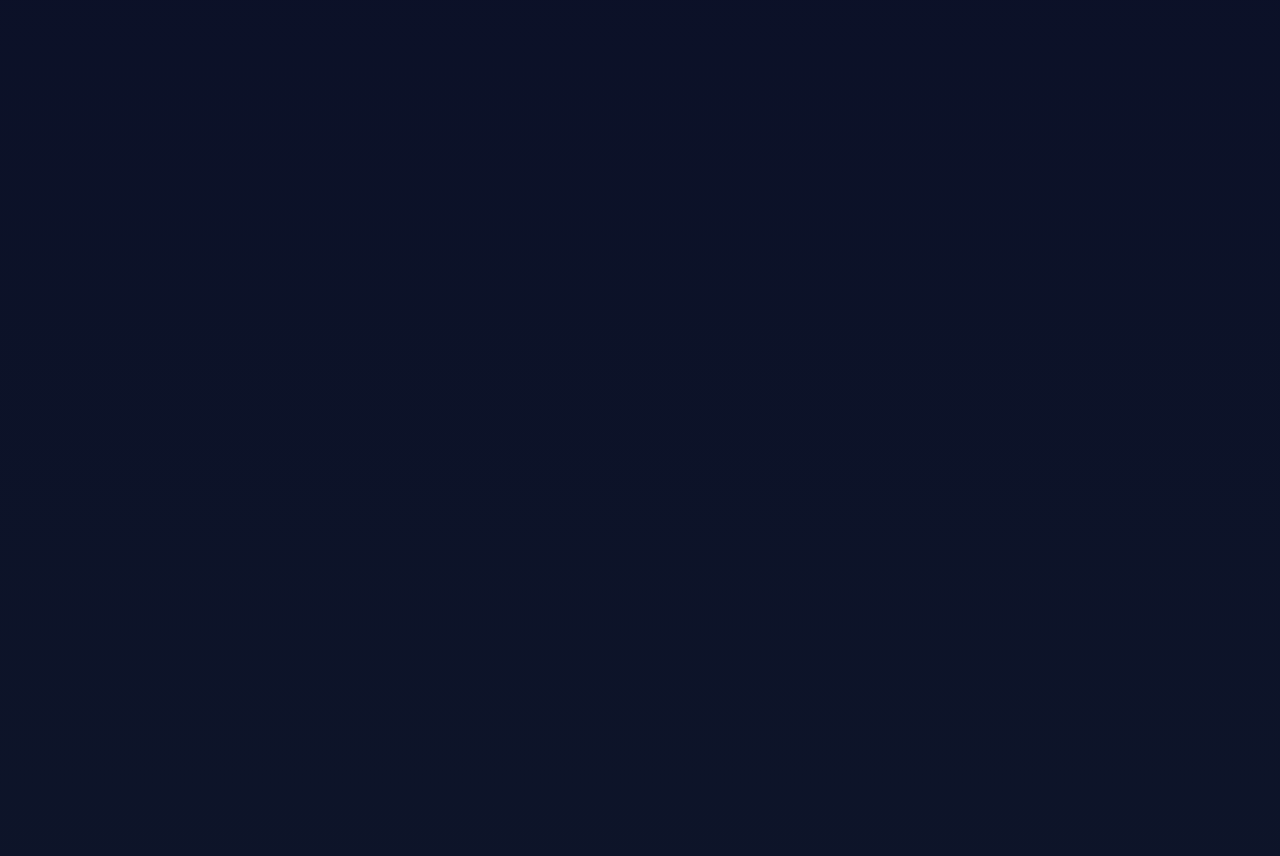
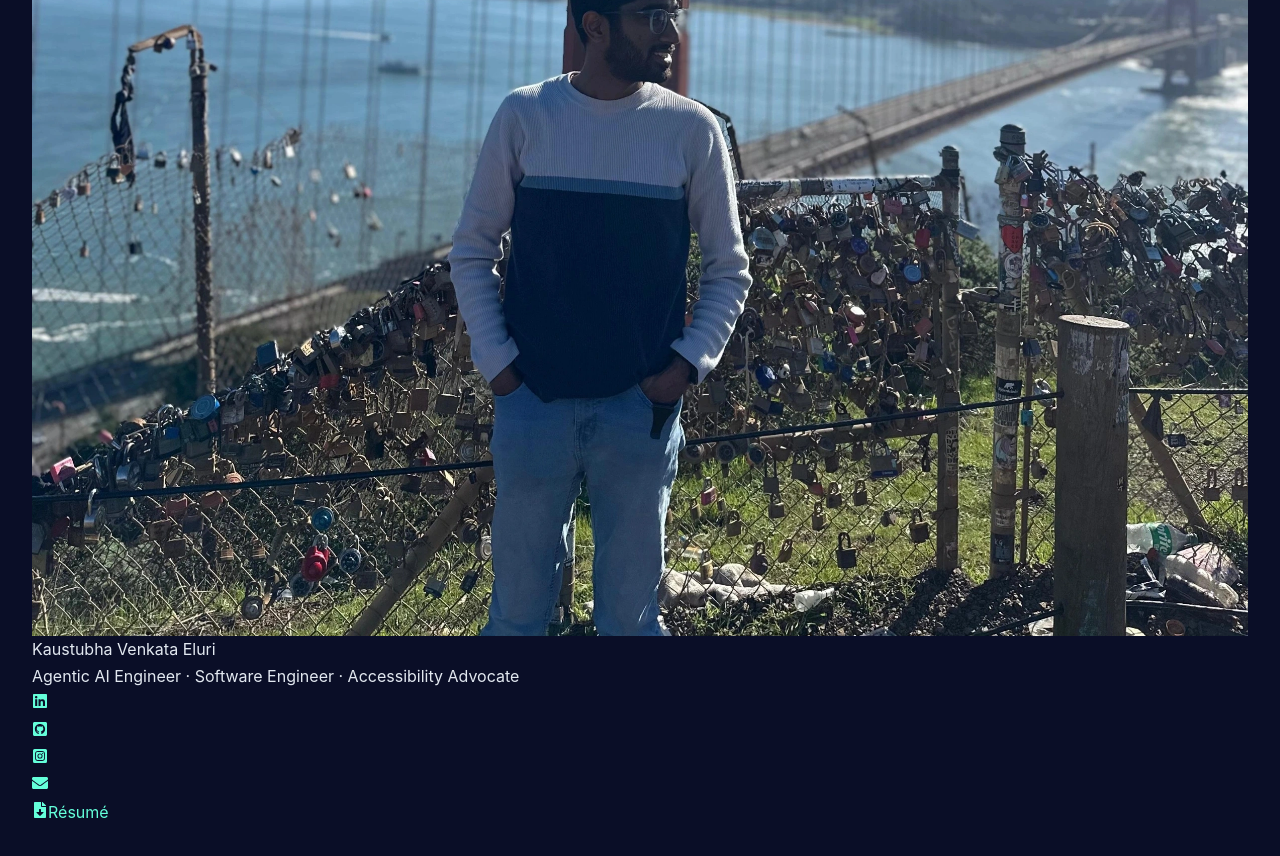
Before and after one commit to Kaustubha-09/Kaustubha-09.github.io, a React (Vite) app: page / in a window 1280 px wide. Shown: the part 680-1536 px from the top of the page. After the commit the page ends 1506 px from the top, so only its background shows below. Built offline with nearby package versions, Linux system fonts and the light colour scheme.

Commit message:
Refactor Home component to match reference format with react-icons

```diff
--- a/src/pages/Home/Home.jsx
+++ b/src/pages/Home/Home.jsx
@@ -1,98 +1,98 @@
 import React, { useEffect, useRef } from "react";
-import ProfileCard from "../../components/ProfileCard/ProfileCard.jsx";
+import { FaLinkedin, FaGithubSquare, FaInstagramSquare, FaEnvelope, FaFileDownload } from "react-icons/fa";
 import styles from "./Home.module.css";
 
 const Home = () => {
-  const cardRef = useRef(null);
-  const aboutRef = useRef(null);
+  const heroRef = useRef(null);
 
   useEffect(() => {
-    if (cardRef.current) {
-      cardRef.current.style.opacity = "1";
-      cardRef.current.style.transform = "translateY(0)";
+    if (heroRef.current) {
+      heroRef.current.style.opacity = "1";
     }
-
-    const observer = new IntersectionObserver(
-      (entries) => {
-        entries.forEach((entry) => {
-          if (entry.isIntersecting) {
-            entry.target.style.opacity = "1";
-            entry.target.style.transform = "translateY(0)";
-          }
-        });
-      },
-      { threshold: 0.1, rootMargin: "0px 0px -50px 0px" }
-    );
-
-    if (aboutRef.current) {
-      observer.observe(aboutRef.current);
-    }
-
-    return () => {
-      if (aboutRef.current) {
-        observer.unobserve(aboutRef.current);
-      }
-    };
   }, []);
 
   return (
-    <section className={styles.section}>
-      <div ref={cardRef} className={styles.cardWrapper}>
-        <ProfileCard
-          profileImage="/assets/personal/golden-gate-bridge.webp"
-          name="Kaustubha Venkata Eluri"
-          title="Agentic AI Engineer · Software Engineer · Accessibility Advocate"
-          bio="I build production-grade, human-centered systems across AI, accessibility, mobile, and full-stack engineering. Currently leading AI/ML initiatives at Smith-Kettlewell Eye Research Institute and Evenness, Inc."
-          socialLinks={{
-            email: "kaustubha.ev@gmail.com",
-            linkedin: "https://linkedin.com/in/kaustubha-ve/",
-            github: "https://github.com/Kaustubha-09",
-            instagram: "https://instagram.com/kaustubha_ev"
-          }}
-        />
+    <section className={styles.container} ref={heroRef}>
+      <div className={styles.row}>
+        <div className={styles.imageWrapper}>
+          <img
+            src="/assets/personal/golden-gate-bridge.webp"
+            alt="Kaustubha Venkata Eluri"
+            className={styles.professionalHeadshot}
+            loading="eager"
+          />
+        </div>
       </div>
 
-      <div ref={aboutRef} className={styles.aboutWrapper}>
-        <div className={styles.about}>
-          <h2 className={styles.aboutTitle}>About</h2>
-          <div className={styles.aboutContent}>
-            <p className={styles.aboutParagraph}>
-              My career didn't begin in computer science - it began in architectural engineering, designing spaces where people could live, work, and connect. Over time, I realized I was less drawn to the physical walls and more fascinated by the systems behind them - the invisible structures that make things work. That curiosity led me to pursue my Master's in Computer Science at <a href="https://siliconvalley.northeastern.edu/kaustubha-eluri-aspiring-product-manager/" target="_blank" rel="noreferrer noopener" className={styles.aboutLink}>Northeastern University</a>, where my "blueprints" became algorithms, APIs, and AI models.
-            </p>
+      <div className={styles.row}>
+        <div className={styles.col}>
+          <span className={`${styles.textWhite} ${styles.headingOne}`}>
+            Kaustubha Venkata Eluri
+          </span>
+        </div>
+      </div>
 
-            <p className={styles.aboutParagraph}>
-              Today, I'm advancing AI accessibility research as a Research Assistant at the <a href="https://www.ski.org/" target="_blank" rel="noreferrer noopener" className={styles.aboutLink}>Smith-Kettlewell Eye Research Institute</a>, developing <a href="https://ydx.youdescribe.org/home" target="_blank" rel="noreferrer noopener" className={styles.aboutLink}><strong>YouDescribeX</strong></a>, an AI-powered extension of YouDescribe that enables blind and visually impaired users to enjoy videos through intelligent audio descriptions. From integrating AI/ML pipelines to building real-time bot features, my work ensures WCAG compliance and inclusive design across web, iOS, and Android.
-            </p>
+      <div className={styles.row}>
+        <div className={styles.col}>
+          <span className={`${styles.textWhite} ${styles.headingThree}`}>
+            Agentic AI Engineer · Software Engineer · Accessibility Advocate
+          </span>
+        </div>
+      </div>
 
-            <p className={styles.aboutParagraph}>
-              In parallel, as an Agentic AI Engineer Intern at Evenness, I've deployed autonomous AI agents that reduced manual effort by <strong>40%</strong>, improved throughput by <strong>25%</strong>, and sustained <strong>99.9% uptime</strong>. My projects include:
-            </p>
+      <div className={styles.row}>
+        <div className={styles.col}>
+          <a
+            href="https://linkedin.com/in/kaustubha-ve/"
+            target="_blank"
+            rel="noreferrer noopener"
+            aria-label="LinkedIn Profile"
+          >
+            <FaLinkedin className={styles.icon} />
+          </a>
+        </div>
+        <div className={styles.col}>
+          <a
+            href="https://github.com/Kaustubha-09"
+            target="_blank"
+            rel="noreferrer noopener"
+            aria-label="GitHub Profile"
+          >
+            <FaGithubSquare className={styles.icon} />
+          </a>
+        </div>
+        <div className={styles.col}>
+          <a
+            href="https://instagram.com/kaustubha_ev"
+            target="_blank"
+            rel="noreferrer noopener"
+            aria-label="Instagram Profile"
+          >
+            <FaInstagramSquare className={styles.icon} />
+          </a>
+        </div>
+        <div className={styles.col}>
+          <a
+            href="mailto:kaustubha.ev@gmail.com"
+            aria-label="Send Email"
+          >
+            <FaEnvelope className={styles.icon} />
+          </a>
+        </div>
+      </div>
 
-            <ul className={styles.aboutList}>
-              <li><strong>94% accurate</strong> deepfake detection system</li>
-              <li><strong>GPT-4-powered</strong> emergency triage assistant improving patient urgency classification</li>
-              <li><strong>Award-winning</strong> mobile apps (NEUQuest, Husky Mingle) driving campus engagement</li>
-            </ul>
-
-            <p className={styles.aboutParagraph}>
-              <strong>Core Skills:</strong> Python, Java, JavaScript, Swift, Dart, C, PyTorch, TensorFlow, Hugging Face, OpenAI APIs, AWS, Azure, GCP, Flask, FastAPI, Docker, CI/CD, React.js, Flutter, Android, iOS, Firebase, Agile/Scrum, Product Management.
-            </p>
-
-            <p className={styles.aboutParagraph}>
-              I thrive at the intersection of technology, design, and human impact. If you're hiring for Software Engineering, AI/ML, or Product Management roles or exploring the next wave of AI-driven products, let's connect.
-            </p>
-
-            <p className={styles.workAuth}>
-              <strong>Work Authorization:</strong> U.S. Citizen (no sponsorship required).
-            </p>
-
-            <div className={styles.personalInterests}>
-              <h3 className={styles.interestsTitle}>Beyond Code</h3>
-              <p className={styles.aboutParagraph}>
-                When I'm not building AI systems or writing code, I'm an <strong>avid photographer</strong> capturing moments through my lens, a <strong>traveler</strong> exploring new places and cultures, a <strong>history buff</strong> fascinated by the stories that shaped our world, and an <strong>avid reader</strong> constantly learning from books. I also have a special love for <strong>dogs</strong> and enjoy photographing these wonderful companions. You can follow my journey and photography on <a href="https://instagram.com/kaustubha_ev" target="_blank" rel="noreferrer noopener" className={styles.instagramLink}>Instagram</a>.
-              </p>
-            </div>
-          </div>
+      <div className={styles.row}>
+        <div className={styles.col}>
+          <a
+            href="/resume.pdf"
+            target="_blank"
+            rel="noreferrer noopener"
+            className={styles.resumeButton}
+            aria-label="Download Resume"
+          >
+            <FaFileDownload className={styles.iconSmall} />
+            Résumé
+          </a>
         </div>
       </div>
     </section>
```
